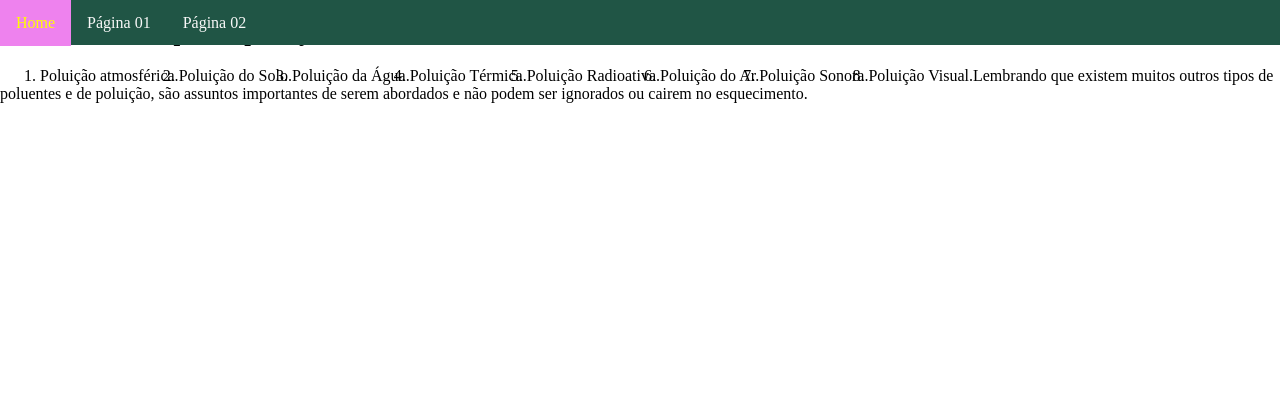
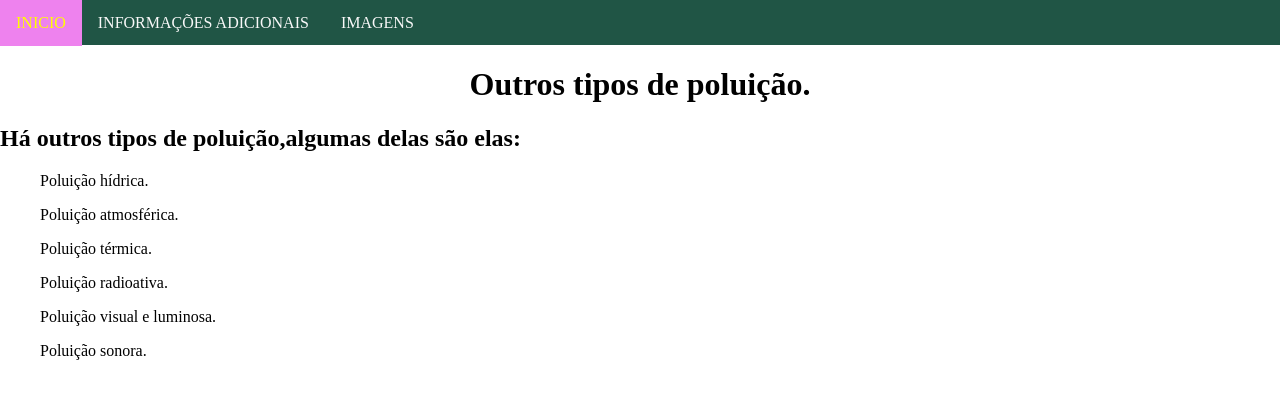
Before and after one commit to ramajn/primeirof_2t, a plain HTML site: page pagina01.html in a window 1280 px wide. Drawn offline with Linux system fonts and the light colour scheme.

Commit message:
Add files via upload

```diff
--- a/estilo.css
+++ b/estilo.css
@@ -79,7 +79,9 @@ li a:hover {
   position: absolute;
   width: 100%;
   height: 30px;
+  top: 140%;
   bottom: 0;
   background: #000000;
-  color: #FFFFFF;
+  color: #FFFFFF;]
+
 }
--- a/pagina01.html
+++ b/pagina01.html
@@ -11,45 +11,33 @@
     <div class="menuPrincipal">
         <nav>
             <ul>
-                <li><a href="index.html">Home</a></li>
-                <li><a href="pagina01.html">Página 01</a></li>
-                <li><a href="pagina02.html">Página 02</a></li>
+                <li><a href="INICIO.html">INICIO</a></li>
+                <li><a href="INFORMAÇÕES ADICIONAIS.html">INFORMAÇÕES ADICIONAIS</a></li>
+                <li><a href="IMAGENS">IMAGENS</a></li>
             </ul>
         </nav>
   </div>
-  <h2>
-    Lista de outros tipos de poluição:
-  </h2>
-  <ol>
-    <li>
-        Poluição atmosférica.
-    </li>
-    <li>
-        Poluição do Solo.
-    </li>
-    <li>
-        Poluição da Água.
-    </li>
-    <li>
-        Poluição Térmica.
-    </li>
-    <li>
-        Poluição Radioativa.
-    </li>
-    <li>
-        Poluição do Ar.
-    </li>
-    <li>
-        Poluição Sonora.
-    </li>
-    <li>
-        Poluição Visual.
-    </li>
-  </ol>
-  <p>
-    Lembrando que existem muitos outros tipos de poluentes e de poluição, são assuntos importantes de serem abordados
-    e não podem ser ignorados ou cairem no esquecimento.
-  </p>
-
+  <div class="conteudo">
+    <h1>Outros tipos de poluição.</h1>
+    <h2>Há outros tipos de poluição,algumas delas são elas:</h2>
+    <ol>
+        <p>
+       Poluição hídrica.
+        </p>
+        <p>
+            Poluição atmosférica.
+        </p>
+        Poluição térmica.
+        <p>
+            Poluição radioativa.
+        </p>
+        <p>
+            Poluição visual e luminosa.
+        </p>
+        <p>
+   Poluição sonora.
+        </p>
+    </ol>
+  </div>
 </body>
 </html>
```
Also changed, not shown: index.html (+4 -3 lines), pagina02.html (+4 -4 lines), poluicao.png (added).
